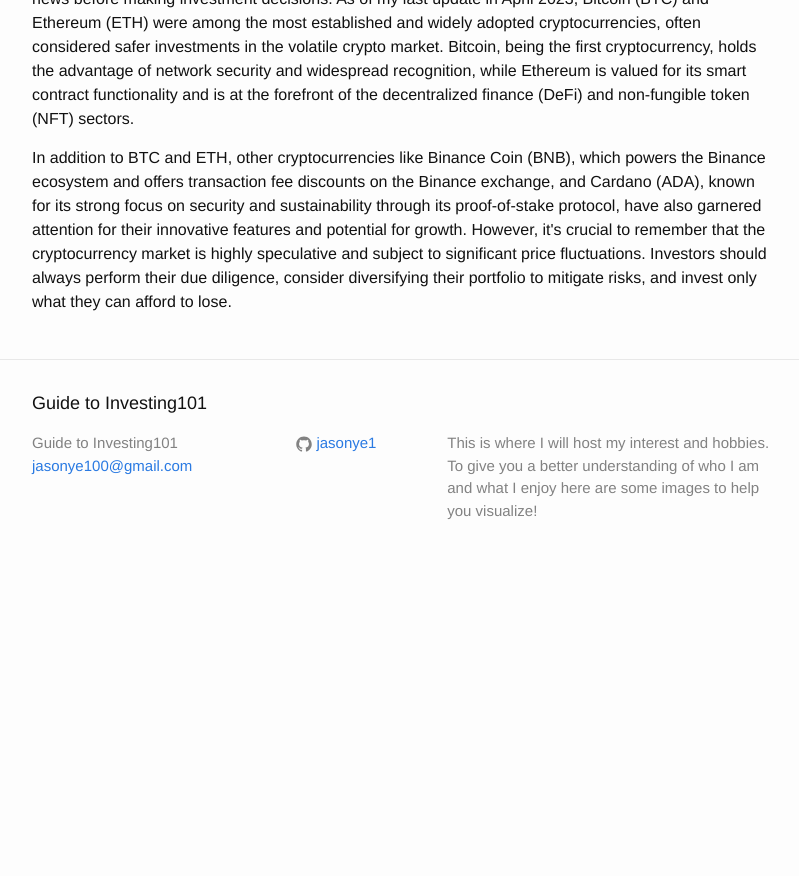
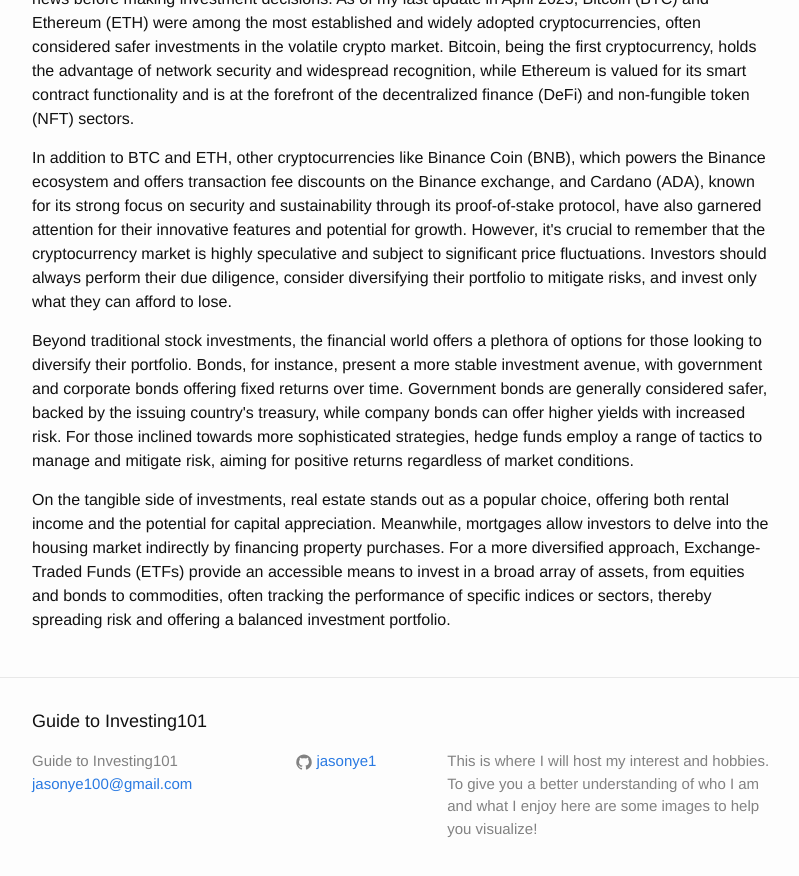
Before and after one commit to jasonye1/jasonye1.github.io, a Jekyll site: the page built from index.html, in a window 1280 px wide and 900 px high, scrolled down 1785 px. Shown: the top 876 px of the window, without its empty margins (238-1037 px from the left). Built offline with Jekyll 4.4.1, drawn with Linux system fonts in a browser that asks for light colours; before the commit the page ends 2367 px from its top, so only the background shows below that.

Commit message:
Update index.html

```diff
--- a/index.html
+++ b/index.html
@@ -98,3 +98,16 @@
     <p>In addition to BTC and ETH, other cryptocurrencies like Binance Coin (BNB), which powers the Binance ecosystem and offers transaction fee discounts on the Binance exchange, and Cardano (ADA), known for its strong focus on security and sustainability through its proof-of-stake protocol, have also garnered attention for their innovative features and potential for growth. However, it's crucial to remember that the cryptocurrency market is highly speculative and subject to significant price fluctuations. Investors should always perform their due diligence, consider diversifying their portfolio to mitigate risks, and invest only what they can afford to lose.</p>
 </body>
 </html>
+<html lang="en">
+<head>
+    <meta charset="UTF-8">
+    <meta name="viewport" content="width=device-width, initial-scale=1.0">
+    <title>Investment Options</title>
+</head>
+<body>
+    <section>
+        <p>Beyond traditional stock investments, the financial world offers a plethora of options for those looking to diversify their portfolio. Bonds, for instance, present a more stable investment avenue, with government and corporate bonds offering fixed returns over time. Government bonds are generally considered safer, backed by the issuing country's treasury, while company bonds can offer higher yields with increased risk. For those inclined towards more sophisticated strategies, hedge funds employ a range of tactics to manage and mitigate risk, aiming for positive returns regardless of market conditions.</p>
+        <p>On the tangible side of investments, real estate stands out as a popular choice, offering both rental income and the potential for capital appreciation. Meanwhile, mortgages allow investors to delve into the housing market indirectly by financing property purchases. For a more diversified approach, Exchange-Traded Funds (ETFs) provide an accessible means to invest in a broad array of assets, from equities and bonds to commodities, often tracking the performance of specific indices or sectors, thereby spreading risk and offering a balanced investment portfolio.</p>
+    </section>
+</body>
+</html>
```
